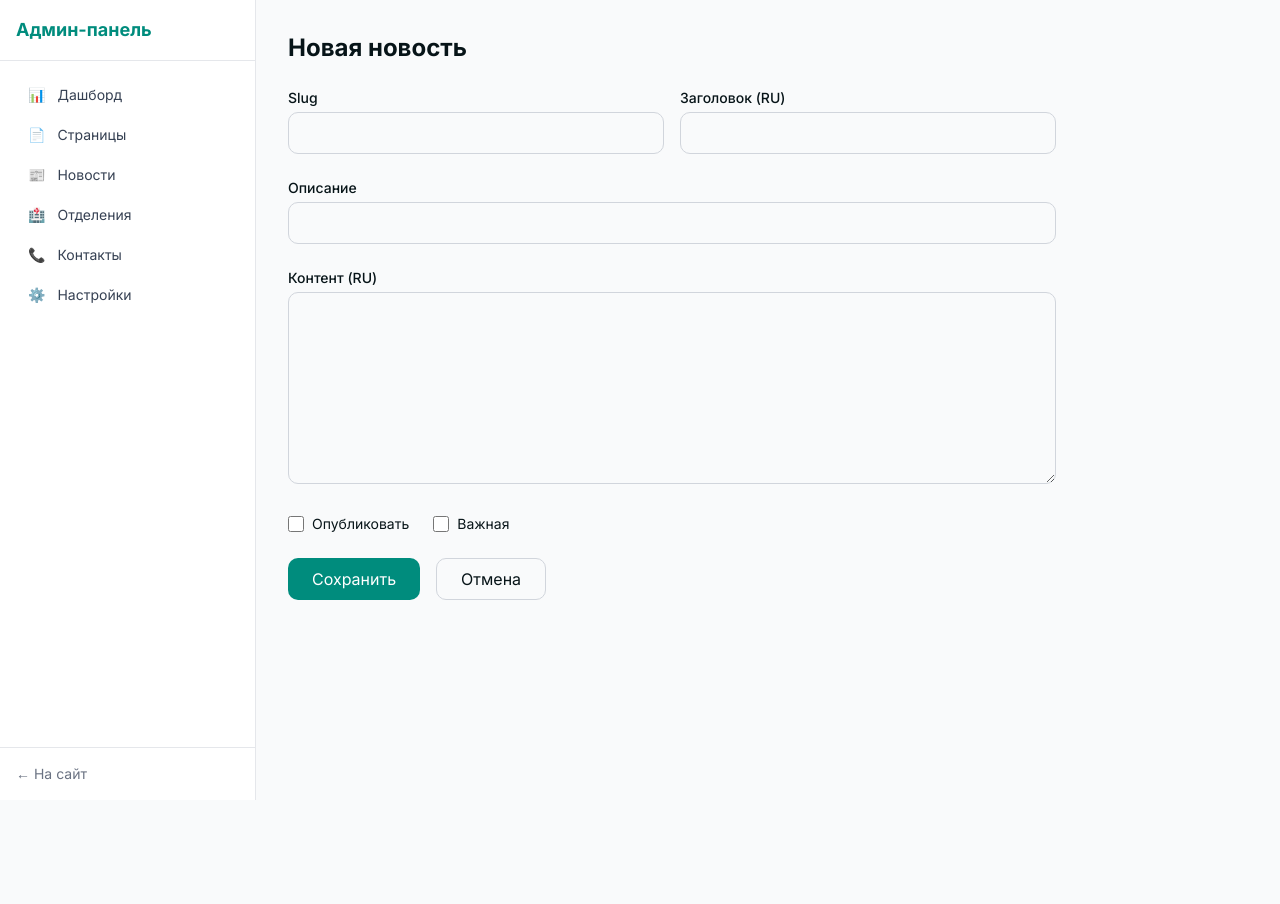
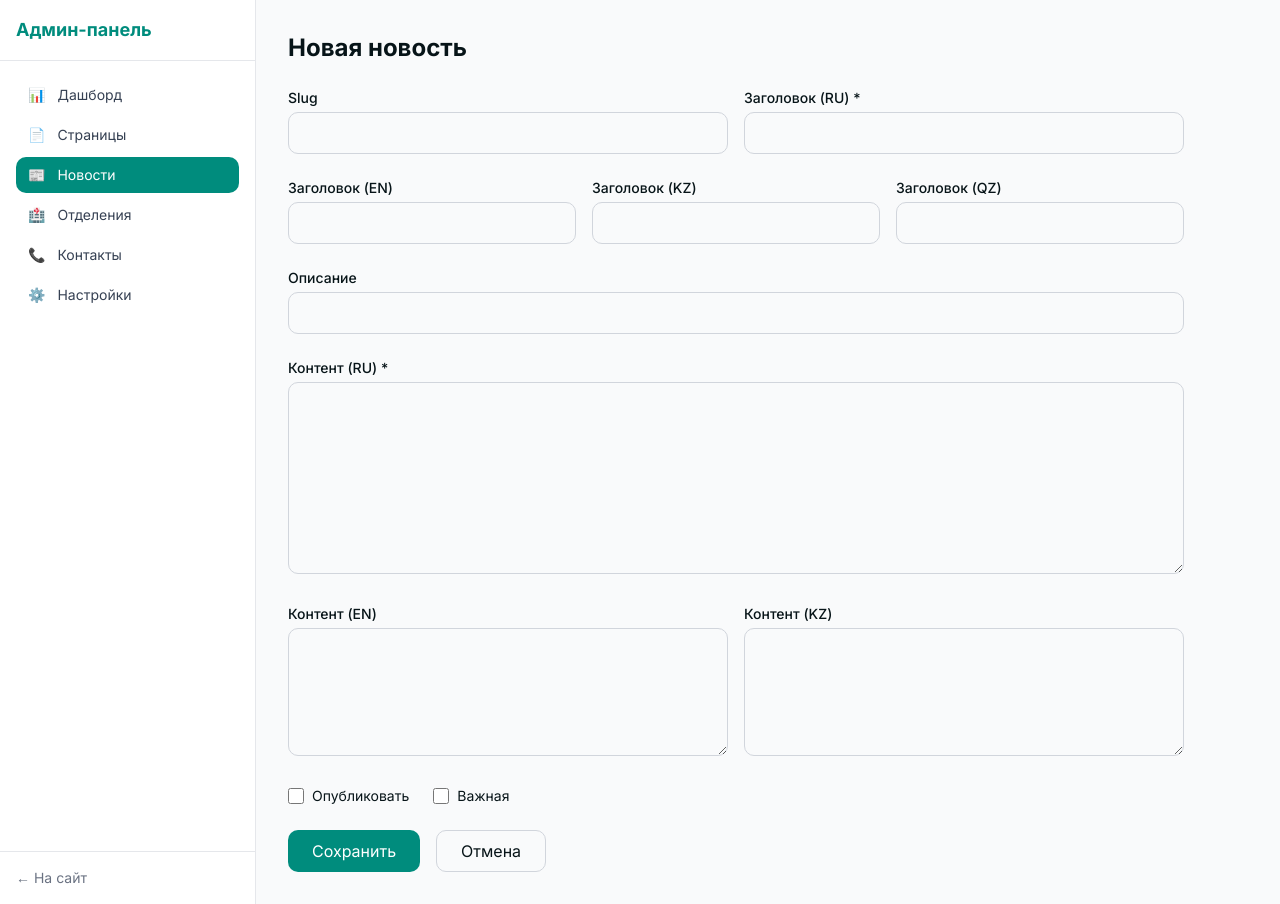
Before and after one commit to provizorph-ctrl/odb-kz-nextjs, a Next.js app: page /admin/news/new in a window 1280 px wide. Before the commit the page ends 800 px from the top, so only its background shows below. Built offline with nearby package versions, Linux system fonts and the light colour scheme.

Commit message:
Add force-dynamic to all DB pages for Vercel build

```diff
--- a/src/app/admin/departments/[id]/page.tsx
+++ b/src/app/admin/departments/[id]/page.tsx
@@ -9,22 +9,19 @@ export default function EditDepartmentPage({ params }: { params: Promise<{ id: s
   const [loading, setLoading] = useState(true);
   const [saving, setSaving] = useState(false);
   const [form, setForm] = useState({
-    slug: "",
-    name: "",
-    description: "",
-    icon: "",
-    sortOrder: 0,
-    isPublished: false,
+    slug: "", name: "", nameEn: "", nameKz: "", nameQz: "",
+    description: "", descriptionEn: "", descriptionKz: "",
+    icon: "", sortOrder: 0, isPublished: false,
   });
 
   useEffect(() => {
     fetch(`/api/departments/${id}`).then(r => r.json()).then(data => {
       setForm({
-        slug: data.slug || "",
-        name: data.name || "",
+        slug: data.slug || "", name: data.name || "",
+        nameEn: data.nameEn || "", nameKz: data.nameKz || "", nameQz: data.nameQz || "",
         description: data.description || "",
-        icon: data.icon || "",
-        sortOrder: data.sortOrder || 0,
+        descriptionEn: data.descriptionEn || "", descriptionKz: data.descriptionKz || "",
+        icon: data.icon || "", sortOrder: data.sortOrder || 0,
         isPublished: data.isPublished || false,
       });
       setLoading(false);
@@ -35,8 +32,7 @@ export default function EditDepartmentPage({ params }: { params: Promise<{ id: s
     e.preventDefault();
     setSaving(true);
     const res = await fetch(`/api/departments/${id}`, {
-      method: "PUT",
-      headers: { "Content-Type": "application/json" },
+      method: "PUT", headers: { "Content-Type": "application/json" },
       body: JSON.stringify(form),
     });
     if (res.ok) router.push("/admin/departments");
@@ -57,20 +53,44 @@ export default function EditDepartmentPage({ params }: { params: Promise<{ id: s
         <h1 className="text-2xl font-bold">Редактирование отделения</h1>
         <button onClick={handleDelete} className="px-4 py-2 bg-red-500 text-white rounded-lg hover:bg-red-600">Удалить</button>
       </div>
-      <form onSubmit={handleSubmit} className="space-y-6 max-w-3xl">
+      <form onSubmit={handleSubmit} className="space-y-6 max-w-4xl">
         <div className="grid grid-cols-2 gap-4">
           <div>
             <label className="block text-sm font-medium mb-1">Slug</label>
             <input type="text" value={form.slug} onChange={e => setForm({ ...form, slug: e.target.value })} className="w-full px-3 py-2 border border-gray-300 rounded-lg" required />
           </div>
           <div>
-            <label className="block text-sm font-medium mb-1">Название</label>
+            <label className="block text-sm font-medium mb-1">Название (RU) *</label>
             <input type="text" value={form.name} onChange={e => setForm({ ...form, name: e.target.value })} className="w-full px-3 py-2 border border-gray-300 rounded-lg" required />
           </div>
         </div>
+        <div className="grid grid-cols-3 gap-4">
+          <div>
+            <label className="block text-sm font-medium mb-1">Название (EN)</label>
+            <input type="text" value={form.nameEn} onChange={e => setForm({ ...form, nameEn: e.target.value })} className="w-full px-3 py-2 border border-gray-300 rounded-lg" />
+          </div>
+          <div>
+            <label className="block text-sm font-medium mb-1">Название (KZ)</label>
+            <input type="text" value={form.nameKz} onChange={e => setForm({ ...form, nameKz: e.target.value })} className="w-full px-3 py-2 border border-gray-300 rounded-lg" />
+          </div>
+          <div>
+            <label className="block text-sm font-medium mb-1">Название (QZ)</label>
+            <input type="text" value={form.nameQz} onChange={e => setForm({ ...form, nameQz: e.target.value })} className="w-full px-3 py-2 border border-gray-300 rounded-lg" />
+          </div>
+        </div>
         <div>
-          <label className="block text-sm font-medium mb-1">Описание</label>
+          <label className="block text-sm font-medium mb-1">Описание (RU)</label>
           <textarea value={form.description} onChange={e => setForm({ ...form, description: e.target.value })} className="w-full px-3 py-2 border border-gray-300 rounded-lg h-32" />
+        </div>
+        <div className="grid grid-cols-2 gap-4">
+          <div>
+            <label className="block text-sm font-medium mb-1">Описание (EN)</label>
+            <textarea value={form.descriptionEn} onChange={e => setForm({ ...form, descriptionEn: e.target.value })} className="w-full px-3 py-2 border border-gray-300 rounded-lg h-24" />
+          </div>
+          <div>
+            <label className="block text-sm font-medium mb-1">Описание (KZ)</label>
+            <textarea value={form.descriptionKz} onChange={e => setForm({ ...form, descriptionKz: e.target.value })} className="w-full px-3 py-2 border border-gray-300 rounded-lg h-24" />
+          </div>
         </div>
         <div className="grid grid-cols-3 gap-4">
           <div>
--- a/src/app/admin/departments/new/page.tsx
+++ b/src/app/admin/departments/new/page.tsx
@@ -9,7 +9,12 @@ export default function NewDepartmentPage() {
   const [form, setForm] = useState({
     slug: "",
     name: "",
+    nameEn: "",
+    nameKz: "",
+    nameQz: "",
     description: "",
+    descriptionEn: "",
+    descriptionKz: "",
     icon: "",
     sortOrder: 0,
     isPublished: false,
@@ -30,20 +35,44 @@ export default function NewDepartmentPage() {
   return (
     <div>
       <h1 className="text-2xl font-bold mb-6">Новое отделение</h1>
-      <form onSubmit={handleSubmit} className="space-y-6 max-w-3xl">
+      <form onSubmit={handleSubmit} className="space-y-6 max-w-4xl">
         <div className="grid grid-cols-2 gap-4">
           <div>
             <label className="block text-sm font-medium mb-1">Slug</label>
             <input type="text" value={form.slug} onChange={e => setForm({ ...form, slug: e.target.value })} className="w-full px-3 py-2 border border-gray-300 rounded-lg" required />
           </div>
           <div>
-            <label className="block text-sm font-medium mb-1">Название</label>
+            <label className="block text-sm font-medium mb-1">Название (RU) *</label>
             <input type="text" value={form.name} onChange={e => setForm({ ...form, name: e.target.value })} className="w-full px-3 py-2 border border-gray-300 rounded-lg" required />
           </div>
         </div>
+        <div className="grid grid-cols-3 gap-4">
+          <div>
+            <label className="block text-sm font-medium mb-1">Название (EN)</label>
+            <input type="text" value={form.nameEn} onChange={e => setForm({ ...form, nameEn: e.target.value })} className="w-full px-3 py-2 border border-gray-300 rounded-lg" />
+          </div>
+          <div>
+            <label className="block text-sm font-medium mb-1">Название (KZ)</label>
+            <input type="text" value={form.nameKz} onChange={e => setForm({ ...form, nameKz: e.target.value })} className="w-full px-3 py-2 border border-gray-300 rounded-lg" />
+          </div>
+          <div>
+            <label className="block text-sm font-medium mb-1">Название (QZ)</label>
+            <input type="text" value={form.nameQz} onChange={e => setForm({ ...form, nameQz: e.target.value })} className="w-full px-3 py-2 border border-gray-300 rounded-lg" />
+          </div>
+        </div>
         <div>
-          <label className="block text-sm font-medium mb-1">Описание</label>
+          <label className="block text-sm font-medium mb-1">Описание (RU)</label>
           <textarea value={form.description} onChange={e => setForm({ ...form, description: e.target.value })} className="w-full px-3 py-2 border border-gray-300 rounded-lg h-32" />
+        </div>
+        <div className="grid grid-cols-2 gap-4">
+          <div>
+            <label className="block text-sm font-medium mb-1">Описание (EN)</label>
+            <textarea value={form.descriptionEn} onChange={e => setForm({ ...form, descriptionEn: e.target.value })} className="w-full px-3 py-2 border border-gray-300 rounded-lg h-24" />
+          </div>
+          <div>
+            <label className="block text-sm font-medium mb-1">Описание (KZ)</label>
+            <textarea value={form.descriptionKz} onChange={e => setForm({ ...form, descriptionKz: e.target.value })} className="w-full px-3 py-2 border border-gray-300 rounded-lg h-24" />
+          </div>
         </div>
         <div className="grid grid-cols-3 gap-4">
           <div>
--- a/src/app/admin/layout.tsx
+++ b/src/app/admin/layout.tsx
@@ -37,7 +37,7 @@ export default function AdminLayout({
               key={item.href}
               href={item.href}
               className={`flex items-center gap-3 px-3 py-2 rounded-lg text-sm transition-colors ${
-                pathname === item.href
+                pathname === item.href || (item.href !== "/admin" && pathname.startsWith(item.href))
                   ? "bg-primary text-white"
                   : "text-gray-700 hover:bg-gray-100"
               }`}
--- a/src/app/admin/news/[id]/page.tsx
+++ b/src/app/admin/news/[id]/page.tsx
@@ -9,23 +9,20 @@ export default function EditNewsPage({ params }: { params: Promise<{ id: string
   const [loading, setLoading] = useState(true);
   const [saving, setSaving] = useState(false);
   const [form, setForm] = useState({
-    slug: "",
-    title: "",
-    description: "",
-    content: "",
-    isPublished: false,
-    isFeatured: false,
+    slug: "", title: "", titleEn: "", titleKz: "", titleQz: "",
+    content: "", contentEn: "", contentKz: "", contentQz: "",
+    description: "", isPublished: false, isFeatured: false,
   });
 
   useEffect(() => {
     fetch(`/api/news/${id}`).then(r => r.json()).then(data => {
       setForm({
-        slug: data.slug || "",
-        title: data.title || "",
+        slug: data.slug || "", title: data.title || "",
+        titleEn: data.titleEn || "", titleKz: data.titleKz || "", titleQz: data.titleQz || "",
+        content: data.content || "",
+        contentEn: data.contentEn || "", contentKz: data.contentKz || "", contentQz: data.contentQz || "",
         description: data.description || "",
-        content: data.content || "",
-        isPublished: data.isPublished || false,
-        isFeatured: data.isFeatured || false,
+        isPublished: data.isPublished || false, isFeatured: data.isFeatured || false,
       });
       setLoading(false);
     });
@@ -35,8 +32,7 @@ export default function EditNewsPage({ params }: { params: Promise<{ id: string
     e.preventDefault();
     setSaving(true);
     const res = await fetch(`/api/news/${id}`, {
-      method: "PUT",
-      headers: { "Content-Type": "application/json" },
+      method: "PUT", headers: { "Content-Type": "application/json" },
       body: JSON.stringify(form),
     });
     if (res.ok) router.push("/admin/news");
@@ -57,15 +53,29 @@ export default function EditNewsPage({ params }: { params: Promise<{ id: string
         <h1 className="text-2xl font-bold">Редактирование новости</h1>
         <button onClick={handleDelete} className="px-4 py-2 bg-red-500 text-white rounded-lg hover:bg-red-600">Удалить</button>
       </div>
-      <form onSubmit={handleSubmit} className="space-y-6 max-w-3xl">
+      <form onSubmit={handleSubmit} className="space-y-6 max-w-4xl">
         <div className="grid grid-cols-2 gap-4">
           <div>
             <label className="block text-sm font-medium mb-1">Slug</label>
             <input type="text" value={form.slug} onChange={e => setForm({ ...form, slug: e.target.value })} className="w-full px-3 py-2 border border-gray-300 rounded-lg" required />
           </div>
           <div>
-            <label className="block text-sm font-medium mb-1">Заголовок</label>
+            <label className="block text-sm font-medium mb-1">Заголовок (RU) *</label>
             <input type="text" value={form.title} onChange={e => setForm({ ...form, title: e.target.value })} className="w-full px-3 py-2 border border-gray-300 rounded-lg" required />
+          </div>
+        </div>
+        <div className="grid grid-cols-3 gap-4">
+          <div>
+            <label className="block text-sm font-medium mb-1">Заголовок (EN)</label>
+            <input type="text" value={form.titleEn} onChange={e => setForm({ ...form, titleEn: e.target.value })} className="w-full px-3 py-2 border border-gray-300 rounded-lg" />
+          </div>
+          <div>
+            <label className="block text-sm font-medium mb-1">Заголовок (KZ)</label>
+            <input type="text" value={form.titleKz} onChange={e => setForm({ ...form, titleKz: e.target.value })} className="w-full px-3 py-2 border border-gray-300 rounded-lg" />
+          </div>
+          <div>
+            <label className="block text-sm font-medium mb-1">Заголовок (QZ)</label>
+            <input type="text" value={form.titleQz} onChange={e => setForm({ ...form, titleQz: e.target.value })} className="w-full px-3 py-2 border border-gray-300 rounded-lg" />
           </div>
         </div>
         <div>
@@ -73,8 +83,18 @@ export default function EditNewsPage({ params }: { params: Promise<{ id: string
           <input type="text" value={form.description} onChange={e => setForm({ ...form, description: e.target.value })} className="w-full px-3 py-2 border border-gray-300 rounded-lg" />
         </div>
         <div>
-          <label className="block text-sm font-medium mb-1">Контент</label>
-          <textarea value={form.content} onChange={e => setForm({ ...form, content: e.target.value })} className="w-full px-3 py-2 border border-gray-300 rounded-lg h-48" required />
+          <label className="block text-sm font-medium mb-1">Контент (RU) *</label>
+          <textarea value={form.content} onChange={e => setForm({ ...form, content: e.target.value })} className="w-full px-3 py-2 border border-gray-300 rounded-lg h-48 font-mono text-sm" required />
+        </div>
+        <div className="grid grid-cols-2 gap-4">
+          <div>
+            <label className="block text-sm font-medium mb-1">Контент (EN)</label>
+            <textarea value={form.contentEn} onChange={e => setForm({ ...form, contentEn: e.target.value })} className="w-full px-3 py-2 border border-gray-300 rounded-lg h-32 font-mono text-sm" />
+          </div>
+          <div>
+            <label className="block text-sm font-medium mb-1">Контент (KZ)</label>
+            <textarea value={form.contentKz} onChange={e => setForm({ ...form, contentKz: e.target.value })} className="w-full px-3 py-2 border border-gray-300 rounded-lg h-32 font-mono text-sm" />
+          </div>
         </div>
         <div className="flex items-center gap-6">
           <label className="flex items-center gap-2">
--- a/src/app/admin/news/new/page.tsx
+++ b/src/app/admin/news/new/page.tsx
@@ -39,15 +39,29 @@ export default function NewNewsPage() {
   return (
     <div>
       <h1 className="text-2xl font-bold mb-6">Новая новость</h1>
-      <form onSubmit={handleSubmit} className="space-y-6 max-w-3xl">
+      <form onSubmit={handleSubmit} className="space-y-6 max-w-4xl">
         <div className="grid grid-cols-2 gap-4">
           <div>
             <label className="block text-sm font-medium mb-1">Slug</label>
             <input type="text" value={form.slug} onChange={e => setForm({ ...form, slug: e.target.value })} className="w-full px-3 py-2 border border-gray-300 rounded-lg" required />
           </div>
           <div>
-            <label className="block text-sm font-medium mb-1">Заголовок (RU)</label>
+            <label className="block text-sm font-medium mb-1">Заголовок (RU) *</label>
             <input type="text" value={form.title} onChange={e => setForm({ ...form, title: e.target.value })} className="w-full px-3 py-2 border border-gray-300 rounded-lg" required />
+          </div>
+        </div>
+        <div className="grid grid-cols-3 gap-4">
+          <div>
+            <label className="block text-sm font-medium mb-1">Заголовок (EN)</label>
+            <input type="text" value={form.titleEn} onChange={e => setForm({ ...form, titleEn: e.target.value })} className="w-full px-3 py-2 border border-gray-300 rounded-lg" />
+          </div>
+          <div>
+            <label className="block text-sm font-medium mb-1">Заголовок (KZ)</label>
+            <input type="text" value={form.titleKz} onChange={e => setForm({ ...form, titleKz: e.target.value })} className="w-full px-3 py-2 border border-gray-300 rounded-lg" />
+          </div>
+          <div>
+            <label className="block text-sm font-medium mb-1">Заголовок (QZ)</label>
+            <input type="text" value={form.titleQz} onChange={e => setForm({ ...form, titleQz: e.target.value })} className="w-full px-3 py-2 border border-gray-300 rounded-lg" />
           </div>
         </div>
         <div>
@@ -55,8 +69,18 @@ export default function NewNewsPage() {
           <input type="text" value={form.description} onChange={e => setForm({ ...form, description: e.target.value })} className="w-full px-3 py-2 border border-gray-300 rounded-lg" />
         </div>
         <div>
-          <label className="block text-sm font-medium mb-1">Контент (RU)</label>
-          <textarea value={form.content} onChange={e => setForm({ ...form, content: e.target.value })} className="w-full px-3 py-2 border border-gray-300 rounded-lg h-48" required />
+          <label className="block text-sm font-medium mb-1">Контент (RU) *</label>
+          <textarea value={form.content} onChange={e => setForm({ ...form, content: e.target.value })} className="w-full px-3 py-2 border border-gray-300 rounded-lg h-48 font-mono text-sm" required />
+        </div>
+        <div className="grid grid-cols-2 gap-4">
+          <div>
+            <label className="block text-sm font-medium mb-1">Контент (EN)</label>
+            <textarea value={form.contentEn} onChange={e => setForm({ ...form, contentEn: e.target.value })} className="w-full px-3 py-2 border border-gray-300 rounded-lg h-32 font-mono text-sm" />
+          </div>
+          <div>
+            <label className="block text-sm font-medium mb-1">Контент (KZ)</label>
+            <textarea value={form.contentKz} onChange={e => setForm({ ...form, contentKz: e.target.value })} className="w-full px-3 py-2 border border-gray-300 rounded-lg h-32 font-mono text-sm" />
+          </div>
         </div>
         <div className="flex items-center gap-6">
           <label className="flex items-center gap-2">
```
